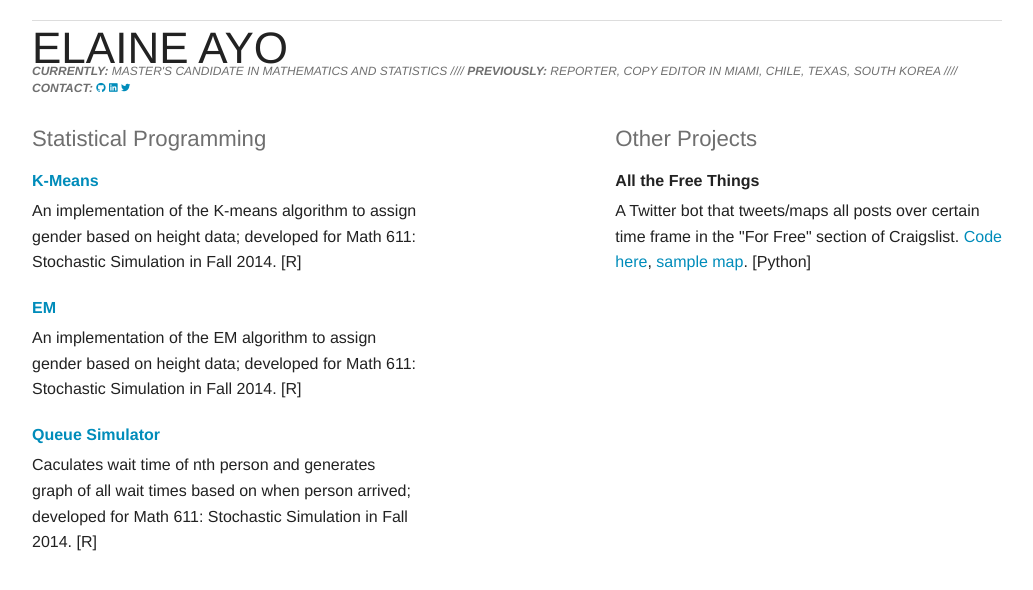
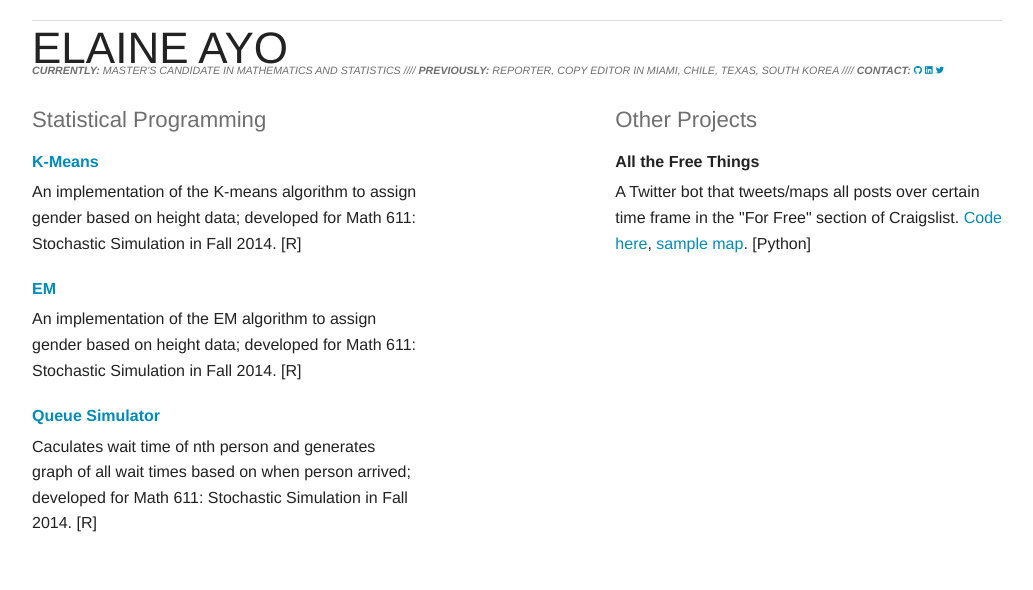
Before and after one commit to ayota/ayota.github.io, a plain HTML site: page index.html in a window 1280 px wide. Shown: the whole page, without its empty margins (123-1156 px from the left). Drawn offline with Linux system fonts and the light colour scheme.

Commit message:
Update index.html

```diff
--- a/index.html
+++ b/index.html
@@ -12,7 +12,7 @@
   		<div class="small-10 medium-12 centered columns">
   		<hr />
     		<h1 style="line-height:15px; font-weight:100;">ELAINE AYO</h1>
-    		<p style="font-size:9pt; text-transform:uppercase;" class="subheader"><i><b>currently:</b> master's candidate in mathematics and statistics //// <b>previously:</b> reporter, copy editor in Miami, Chile, Texas, South Korea //// <b>contact:</b> <a href="http://github.com/ayota" target="_blank"><i class="step fi-social-github size-60"></i></a>
+    		<p style="font-size:8pt; text-transform:uppercase;" class="subheader"><i><b>currently:</b> master's candidate in mathematics and statistics //// <b>previously:</b> reporter, copy editor in Miami, Chile, Texas, South Korea //// <b>contact:</b> <a href="http://github.com/ayota" target="_blank"><i class="step fi-social-github size-60"></i></a>
     		<a href="http://www.linkedin.com/in/elaineayo" target="_blank"><i class="step fi-social-linkedin size-60"></i></a>
     		<a href="https://twitter.com/eieayo" target="_blank"><i class="step fi-social-twitter size-60"></i></a></i></p>
     		</div>
```
